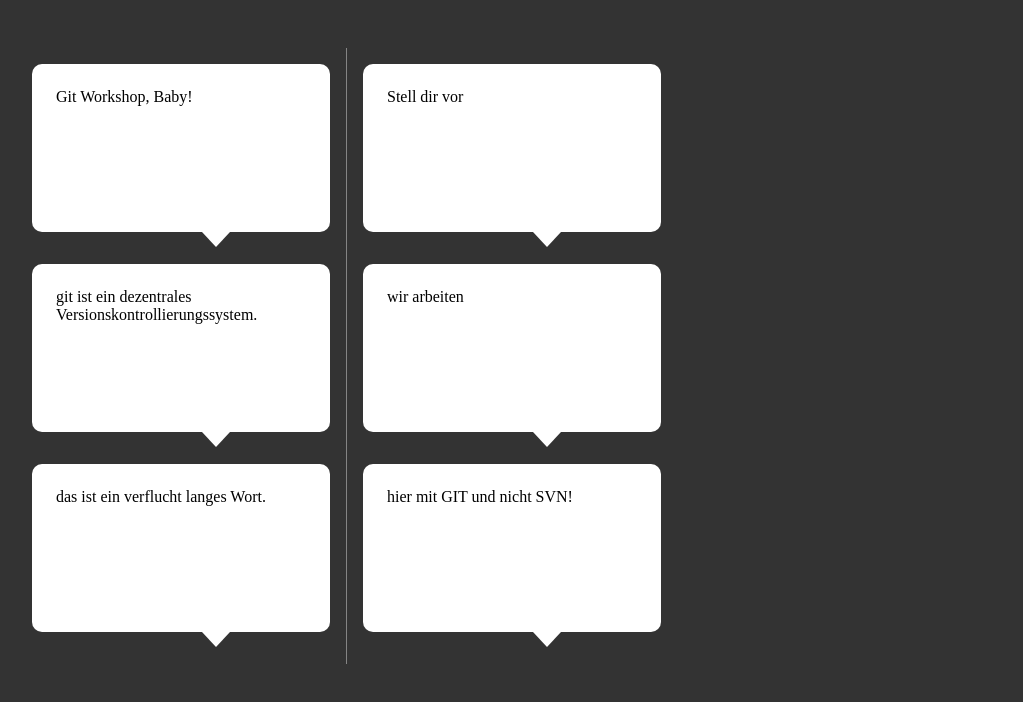
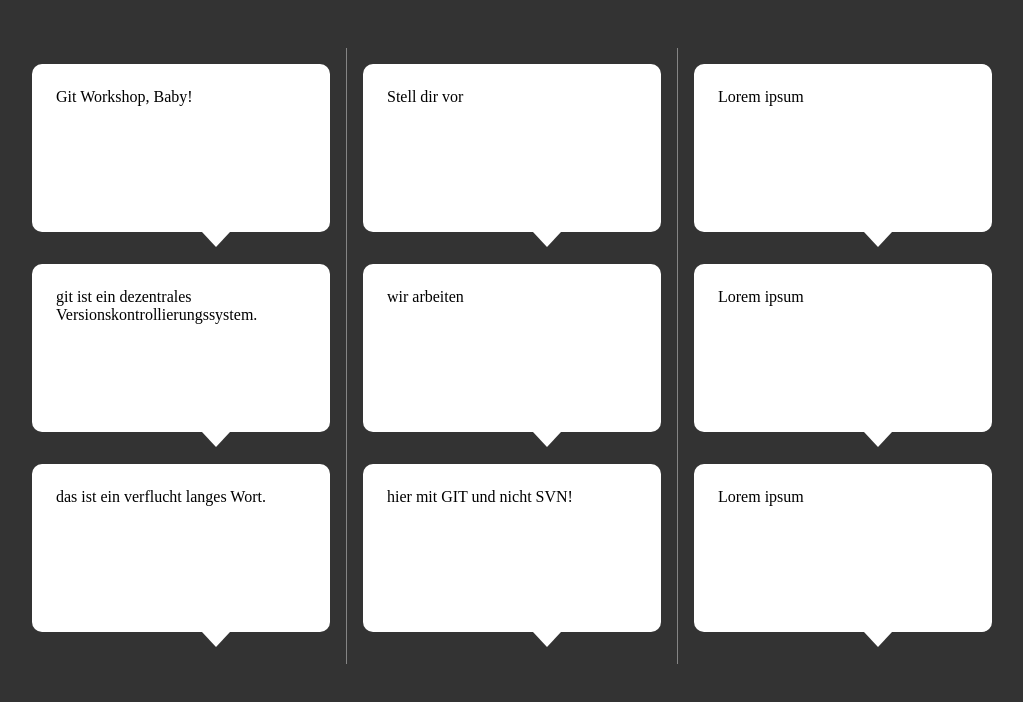
Before and after one commit to marcrom/git_workshop, a plain HTML site: page index.html in a window 1280 px wide. Shown: the whole page, without its empty margins (32-1055 px from the left). Drawn offline with Linux system fonts and the light colour scheme.

Commit message:
lorem ipsum bubbles.

```diff
--- a/index.html
+++ b/index.html
@@ -46,5 +46,10 @@
         <p class="bubble">wir arbeiten</p>
         <p class="bubble">hier mit GIT und nicht SVN!</p>
     </div>
+    <div class="conversation">
+        <p class="bubble">Lorem ipsum</p>
+        <p class="bubble">Lorem ipsum</p>
+        <p class="bubble">Lorem ipsum</p>
+    </div>
 </body>
 </html>
```
